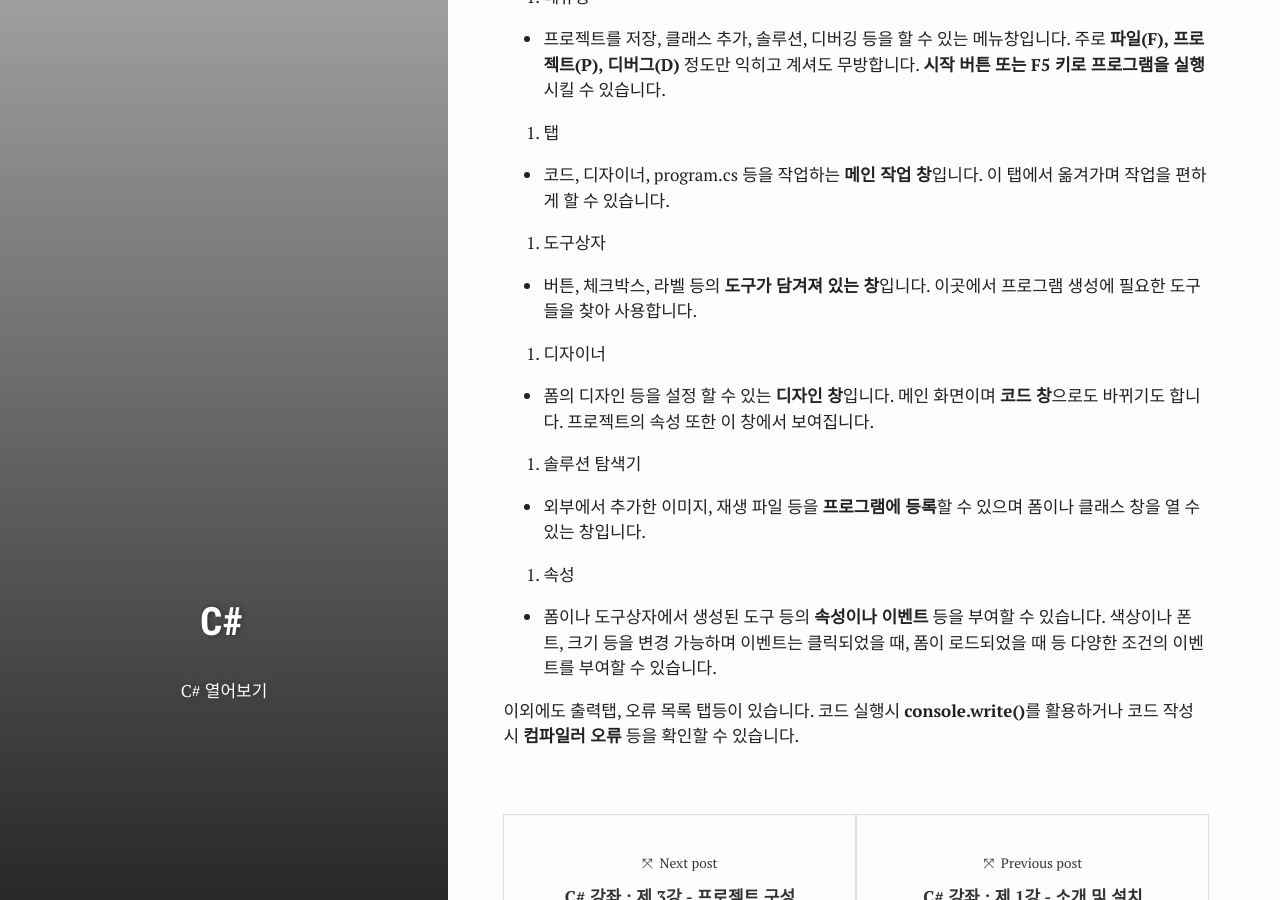
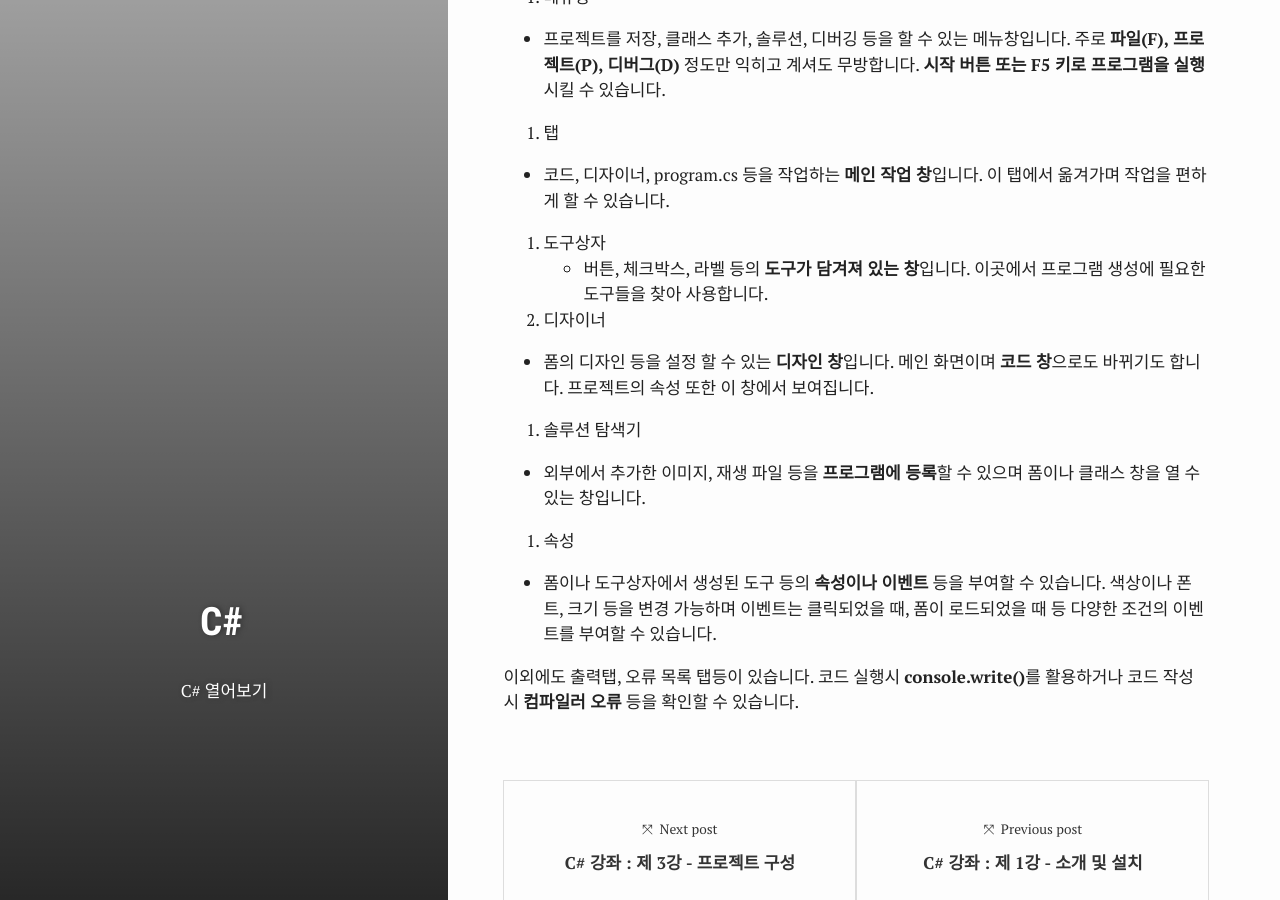
Before and after one commit to test076923/076923.github.io, a Jekyll site: the page built from _posts/2017-07-21-C#-2.md, in a window 1280 px wide and 900 px high, scrolled down 1881 px. Built offline with Jekyll 4.4.1, drawn with Linux system fonts in a browser that asks for light colours.

Commit message:
Update 2017-07-21-C#-2.md

```diff
--- a/_posts/2017-07-21-C#-2.md
+++ b/_posts/2017-07-21-C#-2.md
@@ -26,32 +26,31 @@
 
 1. 메뉴창
 
- - 프로젝트를 저장, 클래스 추가, 솔루션, 디버깅 등을 할 수 있는 메뉴창입니다. 주로 **파일(F), 프로젝트(P), 디버그(D)** 정도만 익히고 계셔도 무방합니다. **시작 버튼 또는 F5 키로 프로그램을 실행**시킬 수 있습니다.
+ * 프로젝트를 저장, 클래스 추가, 솔루션, 디버깅 등을 할 수 있는 메뉴창입니다. 주로 **파일(F), 프로젝트(P), 디버그(D)** 정도만 익히고 계셔도 무방합니다. **시작 버튼 또는 F5 키로 프로그램을 실행**시킬 수 있습니다.
 
 
 2. 탭
 
- - 코드, 디자이너, program.cs 등을 작업하는 **메인 작업 창**입니다. 이 탭에서 옮겨가며 작업을 편하게 할 수 있습니다.
+ * 코드, 디자이너, program.cs 등을 작업하는 **메인 작업 창**입니다. 이 탭에서 옮겨가며 작업을 편하게 할 수 있습니다.
 
 
 3. 도구상자
-
- - 버튼, 체크박스, 라벨 등의 **도구가 담겨져 있는 창**입니다. 이곳에서 프로그램 생성에 필요한 도구들을 찾아 사용합니다.
+ * 버튼, 체크박스, 라벨 등의 **도구가 담겨져 있는 창**입니다. 이곳에서 프로그램 생성에 필요한 도구들을 찾아 사용합니다.
 
 
 4. 디자이너
 
- - 폼의 디자인 등을 설정 할 수 있는 **디자인 창**입니다. 메인 화면이며 **코드 창**으로도 바뀌기도 합니다. 프로젝트의 속성 또한 이 창에서 보여집니다.
+ * 폼의 디자인 등을 설정 할 수 있는 **디자인 창**입니다. 메인 화면이며 **코드 창**으로도 바뀌기도 합니다. 프로젝트의 속성 또한 이 창에서 보여집니다.
 
 
 5. 솔루션 탐색기
 
- - 외부에서 추가한 이미지, 재생 파일 등을 **프로그램에 등록**할 수 있으며 폼이나 클래스 창을 열 수 있는 창입니다.
+ * 외부에서 추가한 이미지, 재생 파일 등을 **프로그램에 등록**할 수 있으며 폼이나 클래스 창을 열 수 있는 창입니다.
 
 
 6. 속성
 
- - 폼이나 도구상자에서 생성된 도구 등의 **속성이나 이벤트** 등을 부여할 수 있습니다. 색상이나 폰트, 크기 등을 변경 가능하며 이벤트는 클릭되었을 때, 폼이 로드되었을 때 등 다양한 조건의 이벤트를 부여할 수 있습니다.
+ * 폼이나 도구상자에서 생성된 도구 등의 **속성이나 이벤트** 등을 부여할 수 있습니다. 색상이나 폰트, 크기 등을 변경 가능하며 이벤트는 클릭되었을 때, 폼이 로드되었을 때 등 다양한 조건의 이벤트를 부여할 수 있습니다.
 
 
 
```
